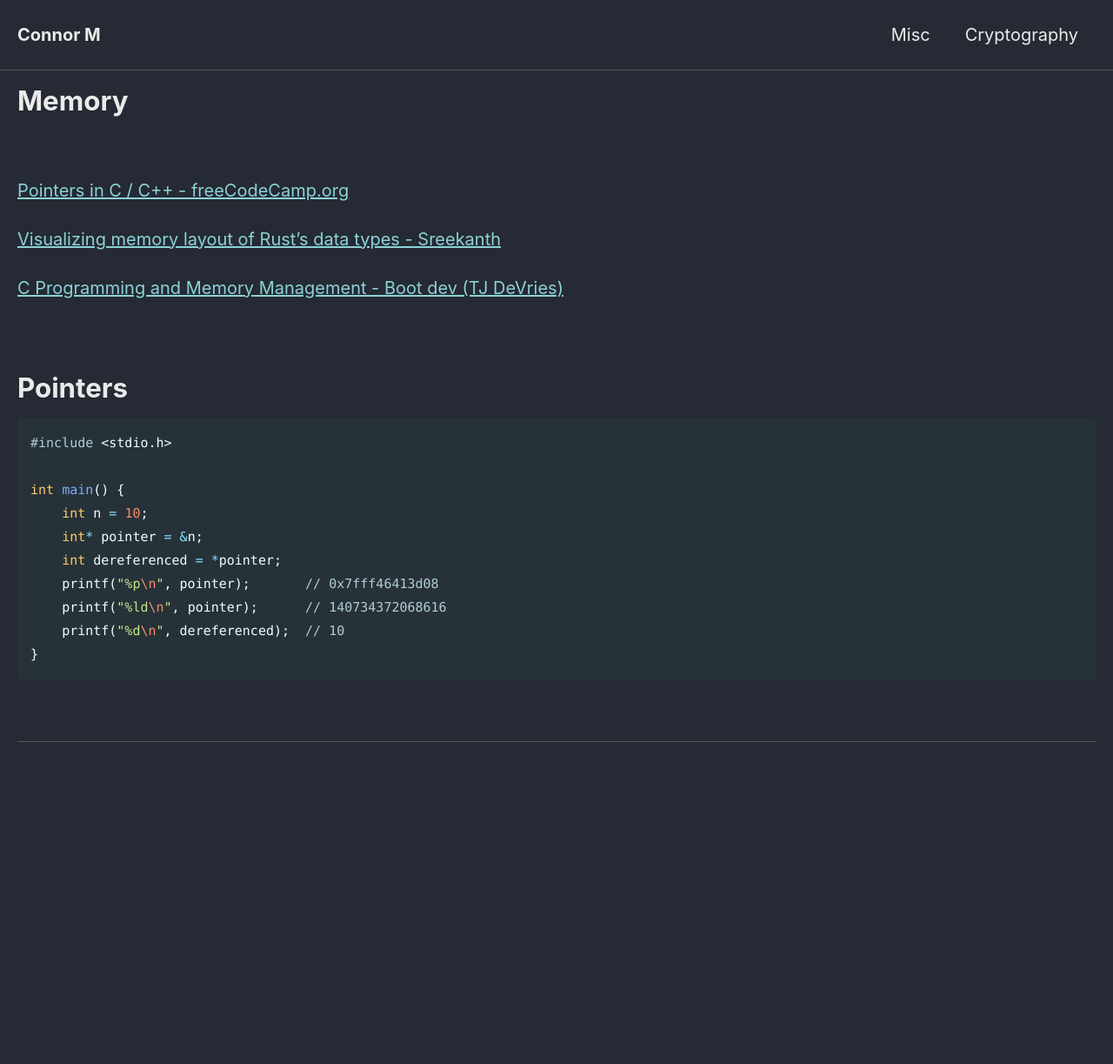
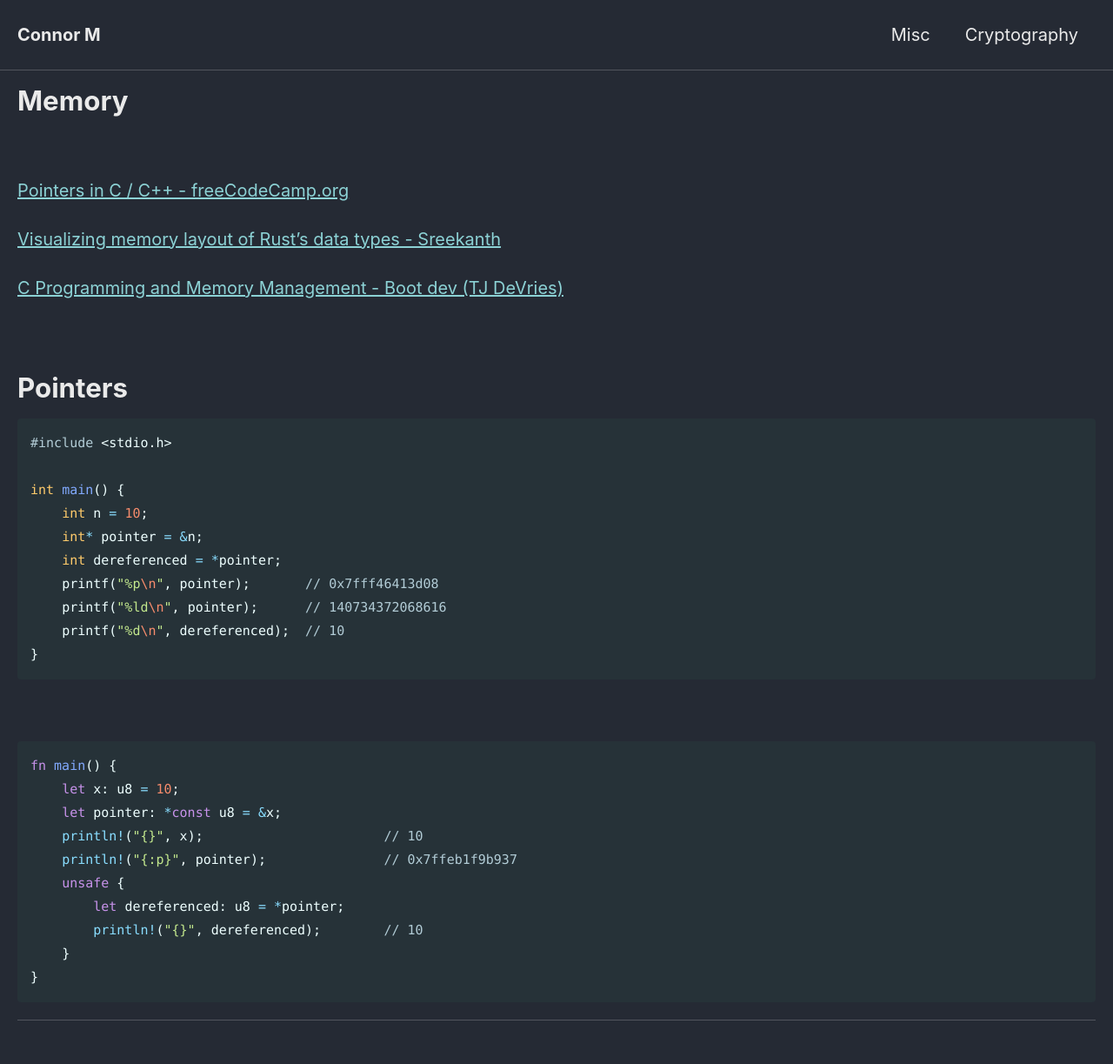
Before and after one commit to Connor-McCartney/Connor-McCartney.github.io, a Jekyll site: the page built from _pages/misc/Memory.md, in a window 1280 px wide. Shown: the whole page at 87% size. Built offline with Jekyll 4.4.1, drawn with Linux system fonts in a browser that asks for light colours; cached includes are drawn as plain includes; before the commit the page ends 903 px from its top, so only the background shows below that.

Commit message:
Update Memory.md

````diff
--- a/_pages/misc/Memory.md
+++ b/_pages/misc/Memory.md
@@ -35,6 +35,17 @@ int main() {
 
 <br>
 
-
+```rust
+fn main() {
+    let x: u8 = 10;
+    let pointer: *const u8 = &x;
+    println!("{}", x);                       // 10
+    println!("{:p}", pointer);               // 0x7ffeb1f9b937
+    unsafe {
+        let dereferenced: u8 = *pointer;
+        println!("{}", dereferenced);        // 10
+    }
+}
+```
 
 ---
````
